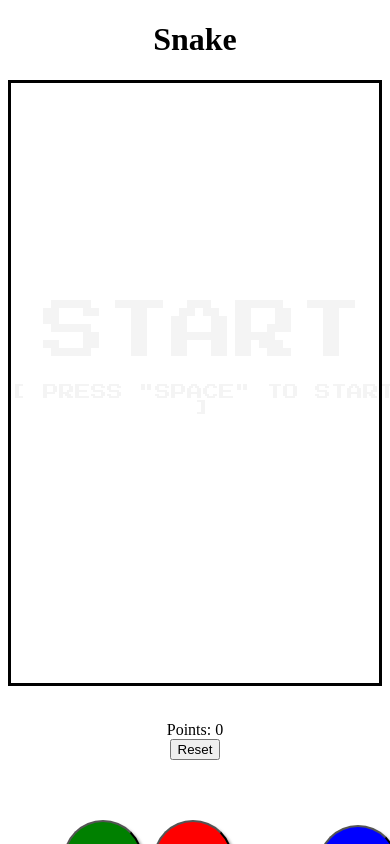
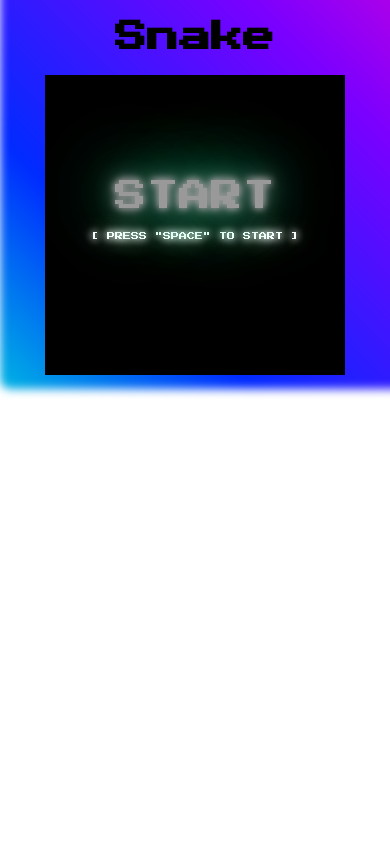
Before and after one commit to Tenzang/Retro-Arcade, a React (Create React App) app in the folder retro-arcade/: page / in a window 390 px wide. Shown: the top 844 px of the page. Built offline with nearby package versions, Linux system fonts and the light colour scheme.

Commit message:
added retro flashing, styling, apple, game over and fixed randomPosition and game messaging

```diff
--- a/retro-arcade/src/components/snake/Snake.scss
+++ b/retro-arcade/src/components/snake/Snake.scss
@@ -1,50 +1,87 @@
 @import url('https://fonts.googleapis.com/css2?family=Press+Start+2P&display=swap');
 
+$font: 'Press Start 2P', cursive;
+$box: 30px;
+
+body {
+    margin: 0;
+}
 
 .Snakeboard {
     text-align: center;
 }
 
 .snakeCell {
-    width: 30px;
-    height: 30px;
+    width: $box;
+    height: $box;
     display: inline-block;
     box-sizing: border-box;
+    background-color: black;
 }
 
 .snakeRow {
     margin: 0;
     box-sizing: border-box;
-    height: 30px;
+    height: $box;
 }
 
 
 .snakeGame {
-    border: 3px solid black;
+    background-color: black;
     display: inline-block;
 }
 
+.snakeGameBack {
+    background: linear-gradient(
+        45deg,
+        #ff0000,
+        #ff7300,
+        #fffb00,
+        #48ff00,
+        #00ffd5,
+        #002bff,
+        #7a00ff,
+        #ff00c8,
+        #ff0000
+      );
+      margin: 0 auto;
+      position: relative;
+      top: -610px;
+    //   left: -2px;
+      background-size: 400%;
+      z-index: -1;
+      filter: blur(5px);
+      -webkit-filter: blur(5px);
+      width: 620px;
+      height: 620px;
+      animation: glowing-button-85 20s linear infinite;
+      transition: opacity 0.3s ease-in-out;
+      border-radius: 10px;
+}
+
 .snake {
-    width: 30px;
-    height: 30px;
+    width: $box;
+    height: $box;
     background-color: green;
     display: inline-block;
     box-sizing: border-box;
 }
 
 .food {
-    width: 30px;
-    height: 30px;
+    width: $box;
+    height: $box;
     display: inline-block;
     box-sizing: border-box;
+    background-color: black;
 }
 
-.egg {
-    width: 25px;
-    height: 30px;
-    background-color: red;
-    border-radius: 50% 50% 50% 50% / 60% 60% 40% 40%;
-    margin: 0 auto;
+.gameTitle {
+    font-family: $font;
+}
+
+.points {
+    font-family: $font;
+    margin: 10px auto;
 }
 
 .controls {
@@ -65,8 +102,8 @@
     position: relative;
     background-color: blue;
     color: white;
-    font-size: larger;
-    box-shadow: 3px 3px 3px rgba(111, 110, 110, 0.594)
+    box-shadow: 3px 3px 3px rgba(111, 110, 110, 0.594);
+    font-family: $font;
 }
 
 .up {
@@ -108,21 +145,33 @@
 }
 
 .message {
-    font-family: 'Press Start 2P', cursive;
+    font-family: $font;
     text-transform: uppercase;
-    position: fixed;
+    position: absolute;
     top: 0;
     padding-top: 300px;
-    animation: blink 1s linear infinite;
+    // animation: blink 2s linear infinite;
     width: 100vw;
     height: 100vh;
     text-align: center;
-    z-index: 10;
+    z-index: 1;
+    color: white;
+    text-shadow:
+      0 0 7px #fff,
+      0 0 10px #fff,
+      0 0 21px #fff,
+      0 0 42px #0fa,
+      0 0 82px #0fa,
+      0 0 92px #0fa,
+      0 0 102px #0fa,
+    //  0 0 151px #0fa;
 }
 
 .messageText {
     font-size: 400%;
     margin-bottom: 20px;
+    animation: blink 2s linear infinite;
+
 }
 
 
@@ -135,3 +184,266 @@
 .play-pause {
     margin: 50px auto;
 }
+
+
+.reset {
+    margin-top: 10px;
+    font-size: 1.3em;
+}
+
+
+
+.button-85 {
+  padding: 0.6em 2em;
+  border: none;
+  outline: none;
+  color: rgb(255, 255, 255);
+  background: #111;
+  cursor: pointer;
+  position: relative;
+  z-index: 0;
+  border-radius: 10px;
+  user-select: none;
+  -webkit-user-select: none;
+  touch-action: manipulation;
+  font-family: $font;
+}
+
+.button-85:before {
+  content: "";
+  background: linear-gradient(
+    45deg,
+    #ff0000,
+    #ff7300,
+    #fffb00,
+    #48ff00,
+    #00ffd5,
+    #002bff,
+    #7a00ff,
+    #ff00c8,
+    #ff0000
+  );
+  position: absolute;
+  top: -2px;
+  left: -2px;
+  background-size: 400%;
+  z-index: -1;
+  filter: blur(5px);
+  -webkit-filter: blur(5px);
+  width: calc(100% + 4px);
+  height: calc(100% + 4px);
+  animation: glowing-button-85 20s linear infinite;
+  transition: opacity 0.3s ease-in-out;
+  border-radius: 10px;
+}
+
+@keyframes glowing-button-85 {
+  0% {
+    background-position: 0 0;
+  }
+  50% {
+    background-position: 400% 0;
+  }
+  100% {
+    background-position: 0 0;
+  }
+}
+
+.button-85:after {
+  z-index: -1;
+  content: "";
+  position: absolute;
+  width: 100%;
+  height: 100%;
+  background: #222;
+  left: 0;
+  top: 0;
+  border-radius: 10px;
+}
+
+
+.apple  {
+    width: 25px;
+    height: 20px;
+    background-color:  #ff4355;
+    box-shadow: inset 0.2em -0.2em #cc1022;
+    border-radius: 2.5em 2.5em 3em 3em;
+    position: relative;
+
+    // position:absolute;
+    // top: 1.3em;
+    // left:0.3em;
+}
+
+.leaf {
+    content: "";
+    position: relative;
+    // top: -5px;
+    left: 15px;
+    height: 0;
+    width: 1px;
+    border: 5px solid #539e3d;
+    border-radius: 50% 0 50% 0;
+    border-bottom-color: #437512;
+    border-right-color: #437512;
+}
+
+/* ------- media queries -------------*/
+
+@media only screen and (max-width: 600px) {
+    .snakeCell {
+        width: 15px;
+        height: 15px;
+        display: inline-block;
+        box-sizing: border-box;
+        background-color: black;
+    }
+
+    .snakeRow {
+        margin: 0;
+        box-sizing: border-box;
+        height: 15px;
+    }
+
+    .snake {
+        width: 15px;
+        height: 15px;
+        background-color: green;
+        display: inline-block;
+        box-sizing: border-box;
+    }
+
+    .food {
+        width: 15px;
+        height: 15px;
+        display: inline-block;
+        box-sizing: border-box;
+        background-color: black;
+    }
+
+    .apple  {
+        width: 13px;
+        height: 10px;
+        background-color:  #ff4355;
+        box-shadow: inset 0.2em -0.2em #cc1022;
+        border-radius: 2.5em 2.5em 3em 3em;
+        position: relative;
+        box-sizing: border-box;
+    }
+
+    .leaf {
+        position: relative;
+        // top: -5px;
+        left: 8px;
+        height: 0;
+        width: 1px;
+        border: 2px solid #539e3d;
+        border-radius: 50% 0 50% 0;
+        border-bottom-color: #437512;
+        border-right-color: #437512;
+        box-sizing: border-box;
+    }
+
+    /* ------------------ controls -----------------*/
+    .controls {
+        width: 390px;
+        display: flex;
+        justify-content: space-between;
+        margin: 10px auto;
+        box-sizing: border-box;
+    }
+
+    .controls-direction {
+        height: 200px;
+        width: 50%;
+        box-sizing: border-box;
+    }
+
+    @mixin controlBtn {
+        width: 70px;
+        height: 70px;
+        border-radius: 70px;
+        position: relative;
+        background-color: blue;
+        color: white;
+        font-size: 0.7em;
+        box-shadow: 3px 3px 3px rgba(111, 110, 110, 0.594);
+        font-family: $font;
+    }
+
+    .up {
+        @include controlBtn;
+        position: relative;
+        left: -35px;
+    }
+
+    .down {
+        @include controlBtn;
+        position: relative;
+        top: 50px;
+        left: 35px;
+    }
+
+    .left {
+        @include controlBtn;
+        position: relative;
+        top: 55px;
+        left: -25px;
+    }
+
+    .right {
+        @include controlBtn;
+        position: relative;
+        top: -12px;
+        left: 20px;
+    }
+
+    .play {
+        @include controlBtn;
+        background-color: green;
+        margin-right: 10px;
+    }
+
+    .pause {
+        @include controlBtn;
+        background-color: red;
+    }
+
+
+
+
+    .message {
+        font-family: $font;
+        text-transform: uppercase;
+        position: absolute;
+        top: 0;
+        padding-top: 180px;
+        // animation: blink 2s linear infinite;
+        width: 100vw;
+        height: 100vh;
+        text-align: center;
+        z-index: 1;
+        color: white;
+        text-shadow:
+          0 0 7px #fff,
+          0 0 10px #fff,
+          0 0 21px #fff,
+          0 0 42px #0fa,
+          0 0 82px #0fa,
+          0 0 92px #0fa,
+          0 0 102px #0fa,
+        //  0 0 151px #0fa;
+    }
+
+    .messageText {
+        font-size: 200%;
+        margin-bottom: 20px;
+        animation: blink 2s linear infinite;
+
+    }
+
+    .instruction {
+        font-size: 0.5em;
+    }
+
+}
--- a/retro-arcade/src/components/snake/SnakeBoard.js
+++ b/retro-arcade/src/components/snake/SnakeBoard.js
@@ -8,26 +8,48 @@ const SnakeBoard = () => {
     // grid 20 by 20
     const width = 20;
     const height = 20;
-    const instruction = '[ Press "Space" to start ]'
-    const initialSnake = [{x:0, y:0}]
-    const initialDirection = 'right'
+    const instruction = '[ Press "Space" to start ]';
+    const initialSnake = [{x:0, y:0}];
+    const initialDirection = 'right';
+
 
     const initialRows = [];
-    for (let i = 0; i < 20; i++) {
+    for (let i = 0; i < height; i++) {
         initialRows.push([]);
-        for (let j = 0; j < 20; j++) {
+        for (let j = 0; j < width; j++) {
             initialRows[i].push('blank') // string
         }
     }
 
     // adding food - randomize
-    const randomPosition = () => {
+    let foodPosition;
+    const newRows = initialRows;
+
+    const randomPosition = () => { // need to add base case = when there are no blanks left for food position
         const position = {
             x: Math.floor(Math.random()*width),
             y: Math.floor(Math.random()*height)
         };
-        return position;
+        console.log('position', position, rows[position.x][position.y])
+
+        if (!newRows.some(row => row.includes('blank'))) { // if there are no blank rows = you win!
+            setMessage('You win!')
+            setVisibility('visible')
+            setPlay(false)
+        } else if (rows[position.x][position.y] === 'snake' || rows[position.x][position.y] === 'food') {
+            console.log('recalling randomPosition')
+            return randomPosition();
+        } else {
+            foodPosition = position;
+            return foodPosition;
+        }
+        // return position;
+
     }
+
+    // const blanksLeft = (array, search) {
+
+    // }
 
     const [rows, setRows] = useState(initialRows);
     const [snake, setSnake] = useState(initialSnake); // our initial position for the snake is x:0, y:0
@@ -37,6 +59,9 @@ const SnakeBoard = () => {
     const [visibility, setVisibility] = useState('visible')
     const [message, setMessage] = useState('Start')
     const [delay, setDelay] = useState(300)
+    const [moves, setMoves] = useState([])
+    const [showReset, setShowReset] = useState('hidden')
+    const [showInstruction, setShowInstruction] = useState('visible')
 
     //  console.log('snake', snake.length)
 
@@ -49,7 +74,11 @@ const SnakeBoard = () => {
                         case 'snake':
                             return (<div key={String(x) + String(y)} className="snake"></div>)
                         case 'food':
-                            return (<div key={String(x) + String(y)}  className="food"><div className='egg'></div></div>)
+                            return (
+                            <div key={String(x) + String(y)}  className="food">
+                                <div className='leaf'></div>
+                                <div className='apple'></div>
+                            </div>)
                         }
                     })
                 }
@@ -58,17 +87,19 @@ const SnakeBoard = () => {
 
 
     const displaySnake = () => {
-        const newRows = initialRows;
+        //const newRows = initialRows;
         snake.forEach(cell => {
             newRows[cell.x][cell.y]='snake';
         })
         newRows[food.x][food.y]='food';
         setRows(newRows);
+        //console.log('rows after setting food', newRows, newRows.some(row => row.includes('food')))
     }
 
 
     const moveSnake = () => {
         // console.log('snake moving')
+        changeDirection();
         const newSnake = [];
         switch(direction) {
             case 'right':
@@ -90,7 +121,9 @@ const SnakeBoard = () => {
             })
 
             if (snake[0].x === food.x && snake[0].y === food.y) { // when the snake eats food
-                setFood(randomPosition);
+                // console.log('rows after setting food', newRows)
+                console.log('eaten')
+                setFood(randomPosition());
                 increaseSpeed()
             } else if (snake.length > 4) { //
                 for (let i = 4; i < snake.length; i++) {
@@ -132,21 +165,64 @@ const SnakeBoard = () => {
 
     }
 
+
+    const changeDirection = () => {
+        if (moves.length === 0) {
+            return
+        } else {
+            setDirection(moves.shift())
+            //console.log(moves);
+        }
+    }
+
+    // const changeDirectionWithKeys = (e) => {
+    //     console.log(e)
+    //     const { key } = e;
+    //     switch(key) {
+    //         case 'ArrowLeft':
+    //             (direction === 'right') ? setDirection('right') : setDirection('left')
+    //             break;
+    //         case 'ArrowRight':
+    //             (direction === 'left') ? setDirection('left') : setDirection('right')
+    //             break;
+    //         case 'ArrowUp':
+    //             (direction === 'down') ? setDirection('down') : setDirection('up')
+    //             break;
+    //         case 'ArrowDown':
+    //            (direction === 'up') ? setDirection('up') : setDirection('down')
+    //             break;
+    //         default:
+    //             break;
+
+    //     }
+    // }
+
     const changeDirectionWithKeys = (e) => {
-        console.log(e)
+        //console.log(e)
         const { key } = e;
         switch(key) {
             case 'ArrowLeft':
-                (direction === 'right') ? setDirection('right') : setDirection('left')
+                if (direction !== 'right') {
+                    setMoves([...moves,'left'])
+                    // moves.push('left');
+                }
                 break;
             case 'ArrowRight':
-                (direction === 'left') ? setDirection('left') : setDirection('right')
+                if (direction !== 'left') {
+                    setMoves([...moves, 'right'])
+                }
                 break;
             case 'ArrowUp':
-                (direction === 'down') ? setDirection('down') : setDirection('up')
+                if (direction !== 'down') {
+                    setMoves([...moves, 'up'])
+                }
                 break;
             case 'ArrowDown':
-               (direction === 'up') ? setDirection('up') : setDirection('down')
+               if (direction !== 'up') {
+                   setMoves([...moves, 'down'])
+                   // moves.push('down');
+                   // console.log('moves after key press', moves)
+                }
                 break;
             default:
                 break;
@@ -154,23 +230,23 @@ const SnakeBoard = () => {
         }
     }
 
-
     useEffect(() => {
-        document.addEventListener("keyup", changeDirectionWithKeys);
+        document.addEventListener("keydown", changeDirectionWithKeys);
         return () => {
-            document.removeEventListener("keyup", changeDirectionWithKeys);
+            document.removeEventListener("keydown", changeDirectionWithKeys);
         }
 
     },[direction])
 
 
     const start = (e) => { //start game with a space bar - remove modal & event listener
-        console.log('start', e.code)
+        // console.log('start', e.code)
         switch(e.code) {
             case 'Space':
                 setPlay(true)
                 setVisibility('hidden')
-                document.removeEventListener("keyup", start);
+                setShowInstruction('hidden')
+                document.removeEventListener("keydown", start);
                 break;
         }
     }
@@ -179,18 +255,24 @@ const SnakeBoard = () => {
         setMessage('Game Over')
         setVisibility('visible')
         setPlay(false)
+        setShowReset('visible')
+        setShowInstruction('hidden')
     }
 
     const resetGame = () => {
         setSnake(initialSnake);
         setDirection(initialDirection);
         setPlay(true)
+        setShowReset('hidden')
+        setMessage('Start')
+        setVisibility('hidden')
+        setDelay(300)
     }
 
     useEffect(() => {
-        document.addEventListener("keyup", start);
+        document.addEventListener("keydown", start);
         return () => {
-            document.removeEventListener("keyup", start);
+            document.removeEventListener("keydown", start);
         }
     },[gameOver])
 
@@ -205,14 +287,17 @@ const SnakeBoard = () => {
 
     return (
         <div className='Snakeboard'>
-            <h1>Snake</h1>
+            <h1 className='gameTitle'>Snake</h1>
             <div className='snakeGame'>{displayRows}</div>
+            <div className='snakeGameBack'>
+            </div>
             <div className='message' style={{visibility: visibility}}>
                 <div className='messageText'>{message}</div>
-                <div className='instruction' style={{visibility: visibility}}>{instruction}</div>
-                </div>
-            <div>Points: {snake.length-1}</div>
-            <button onClick={resetGame}>Reset</button>
+                <div style={{visibility: showInstruction}} className='instruction'>{instruction}</div>
+                <button className="reset button-85" style={{visibility: showReset}} onClick={resetGame}>Reset</button>
+            </div>
+            <div className='points'>Points: {snake.length-1}</div>
+            <button className="reset button-85" onClick={resetGame}>Reset</button>
             <Controls setPlay={setPlay} direction={direction} setDirection={setDirection} />
         </div>
     )
```
